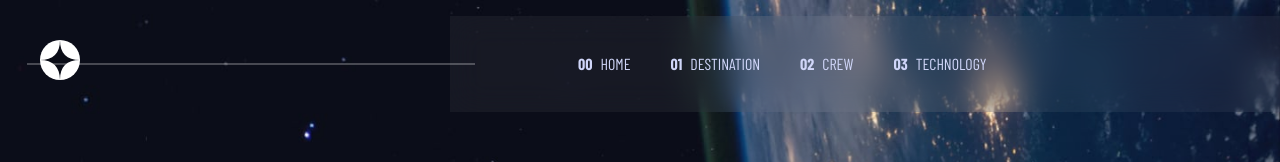
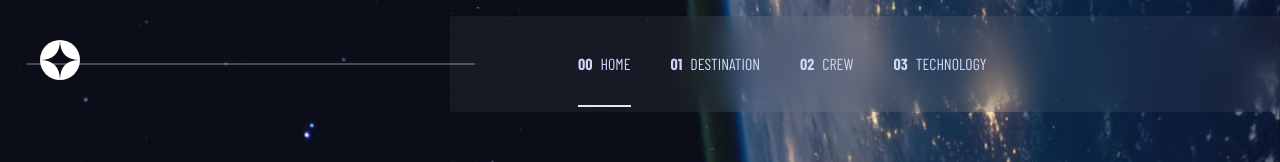
Before and after one commit to FrontendBy-GJ/space-tourism-website, a React (Vite) app: page / in a window 1280 px wide. Shown: the top 162 px of the page. Built offline with nearby package versions, Linux system fonts and the light colour scheme; a web font is replaced by a local one.

Commit message:
change Link to NavLink, add style to current page

```diff
--- a/src/components/Nav.jsx
+++ b/src/components/Nav.jsx
@@ -1,5 +1,5 @@
 import React, { useState } from 'react';
-import { Link } from 'react-router-dom';
+import { Link, NavLink } from 'react-router-dom';
 import { hamburgerIcon, closeIcon, logo } from '../assets/shared';
 
 const Nav = () => {
@@ -15,6 +15,12 @@ const Nav = () => {
     }
   }
 
+  function getClassName({ isActive }) {
+    return isActive
+      ? `md:border-b-2 md:py-8`
+      : `md:py-8 md:inline-block md:hover:border-b-2 ${!nav && 'hidden'}`;
+  }
+
   return (
     <header className="fixed top-6 left-0 right-0 z-50 mx-auto flex  items-center justify-between px-7 md:pl-10 lg:top-10 3xl:pl-80">
       <Link to="/">
@@ -25,16 +31,13 @@ const Nav = () => {
         <ul
           className={`${
             nav ? 'translate-x-0' : 'translate-x-full md:translate-x-0'
-          } fixed inset-y-0 right-0 z-50 flex w-64 flex-col space-y-6 bg-white/5 px-8 pt-[18vh] font-barlow-condensed  uppercase text-light backdrop-blur-lg transition duration-300 ease-out  after:absolute after:-left-1/2 after:bottom-1/2 after:hidden after:h-0.5 after:w-full after:max-w-md after:-translate-x-2 after:translate-y-1/2  after:bg-white/25 md:h-24 md:w-[450px]  md:flex-row md:space-y-0 md:space-x-10 md:px-0 md:pt-0 xl:top-4 xl:w-[830px] after:xl:block after:3xl:max-w-4xl after:3xl:-translate-x-96`}
+          } fixed inset-y-0 right-0 z-50 flex w-64 flex-col space-y-6 bg-white/5 px-8 pt-[18vh] font-barlow-condensed uppercase text-light  backdrop-blur-lg transition duration-300 ease-out after:absolute after:-left-1/2  after:bottom-1/2 after:hidden after:h-0.5 after:w-full after:max-w-md after:-translate-x-2 after:translate-y-1/2 after:bg-white/25 md:h-24  md:w-[450px] md:flex-row md:items-center  md:space-y-0 md:space-x-10 md:px-0 md:pt-0 xl:top-4 xl:w-[830px] after:xl:block after:3xl:max-w-4xl after:3xl:-translate-x-96`}
         >
           {links.map((link) => (
-            <li
-              key={link.link}
-              className="md:first:ml-12 md:hover:border-b-2 xl:first:ml-32"
-            >
-              <Link
+            <li key={link.link} className="md:first:ml-12 xl:first:ml-32">
+              <NavLink
                 to={link.to}
-                className={`md:inline-block md:pt-9 ${!nav && 'hidden'}`}
+                className={getClassName}
                 onClick={toggleNav}
               >
                 <span
@@ -45,7 +48,7 @@ const Nav = () => {
                 </span>
 
                 {link.link}
-              </Link>
+              </NavLink>
             </li>
           ))}
         </ul>
```
